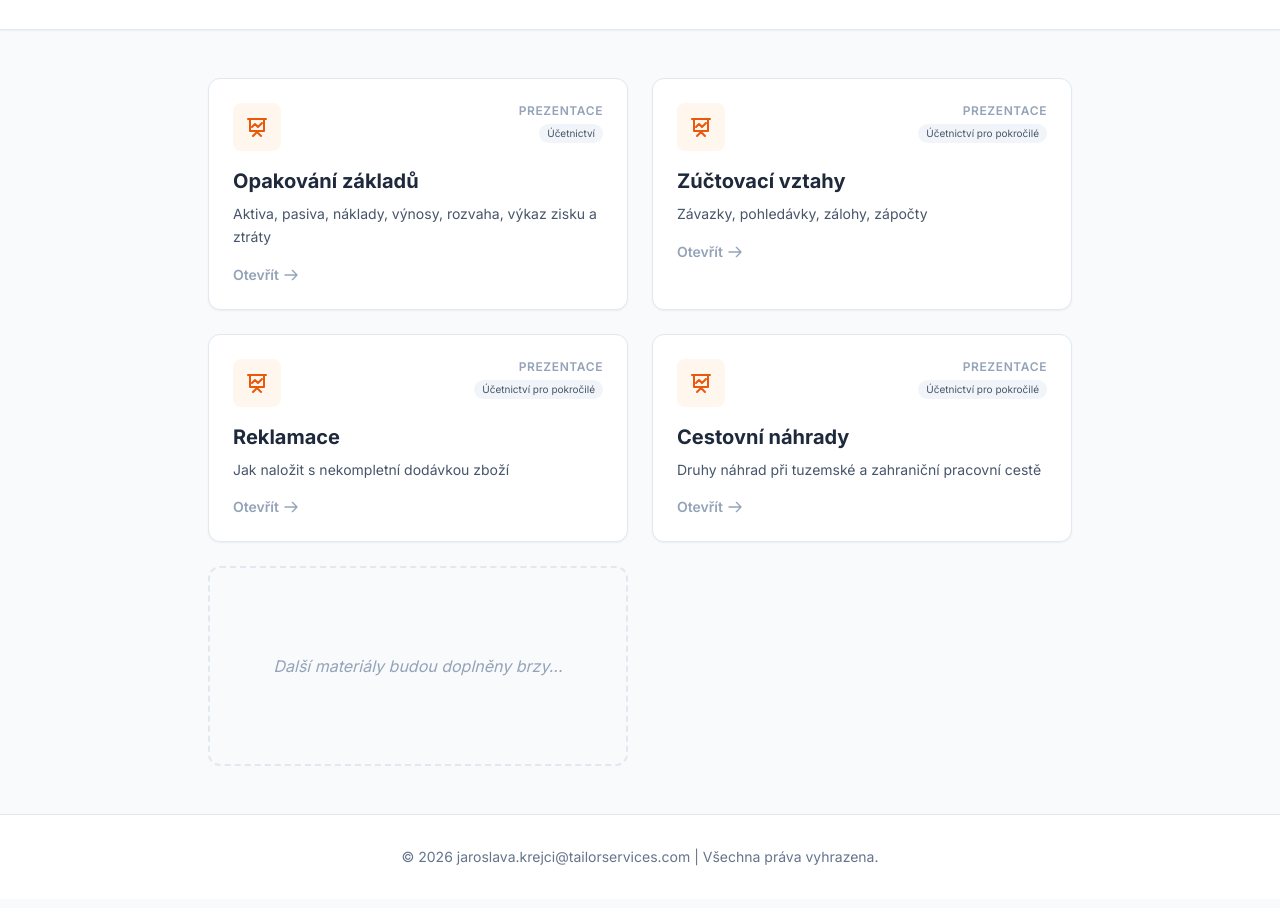
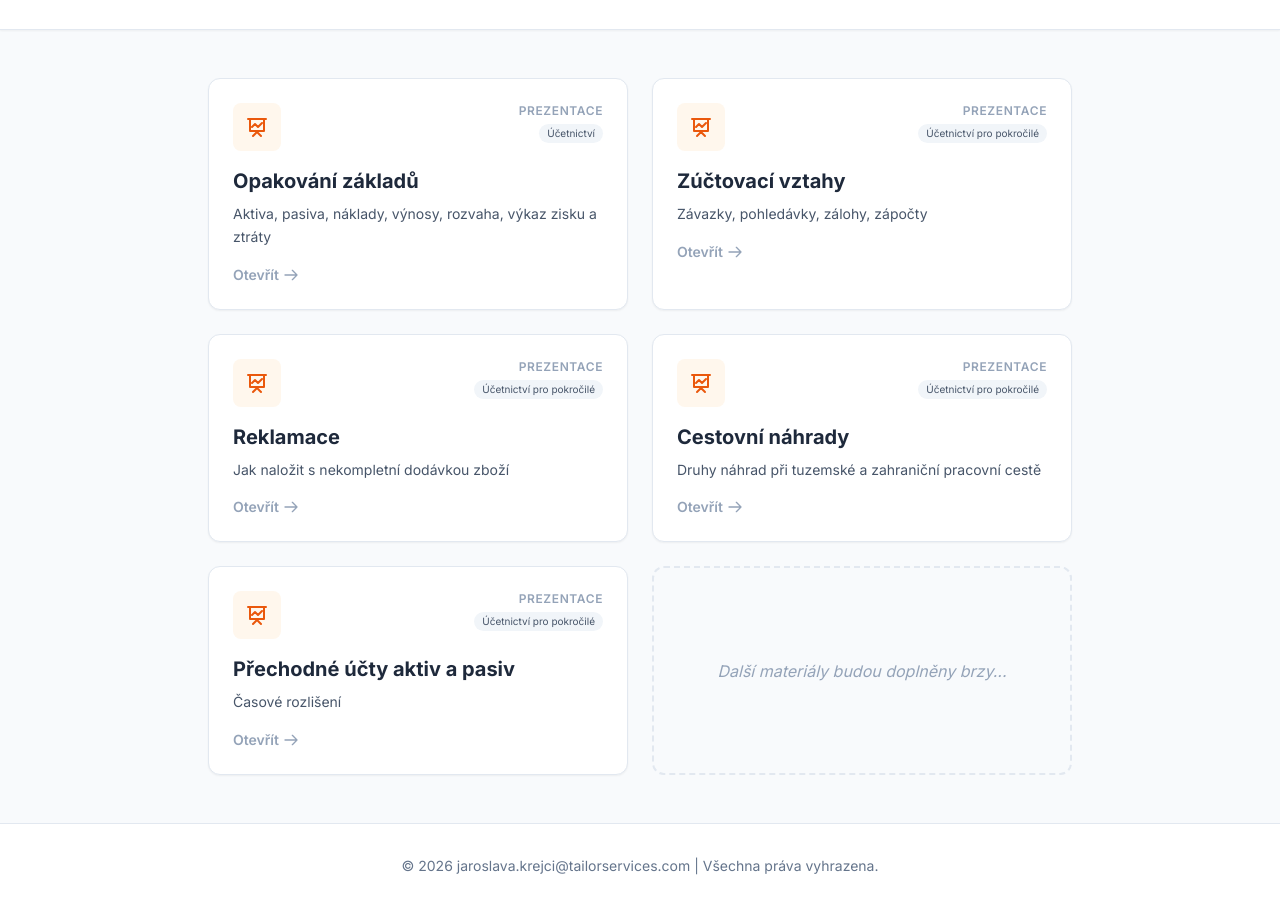
Before and after one commit to janbkrejci/nase-ucetni.cz, a plain HTML site: page index.html in a window 1280 px wide. Shown: the part 111-1019 px from the top of the page. Drawn offline with nearby package versions, Linux system fonts and the light colour scheme.

Commit message:
Přidání prezentace: Přechodné účty aktiv a pasiv

```diff
--- a/index.html
+++ b/index.html
@@ -61,6 +61,13 @@
                 type: "presentation",
                 category: "Účetnictví pro pokročilé",
                 url: "https://1drv.ms/p/c/781cf7d0d31dc2a5/IQCCo-xpKFElSbljVxaePOVPAejrdstBoA859hBdWoPNUAk?e=COq5Re"
+            },
+            {
+                title: "Přechodné účty aktiv a pasiv",
+                description: "Časové rozlišení",
+                type: "presentation",
+                category: "Účetnictví pro pokročilé",
+                url: "https://1drv.ms/p/c/781cf7d0d31dc2a5/IQD4hg7O-997Qa_KMpJ4QSMWAcMpfLcrXKjAmCKT-qJmZVY?e=5GTQgw"
             }
         ];
 
```
